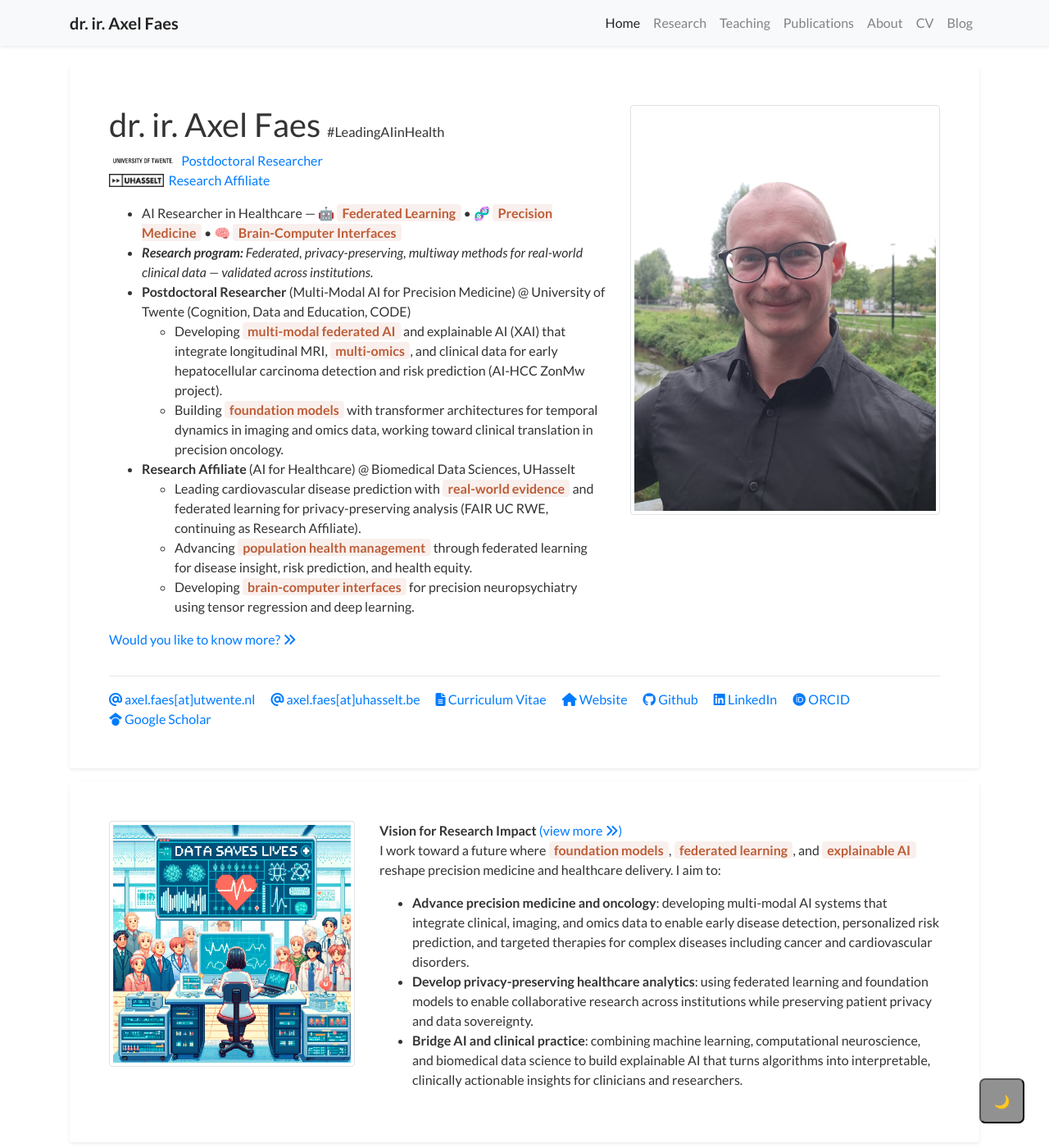
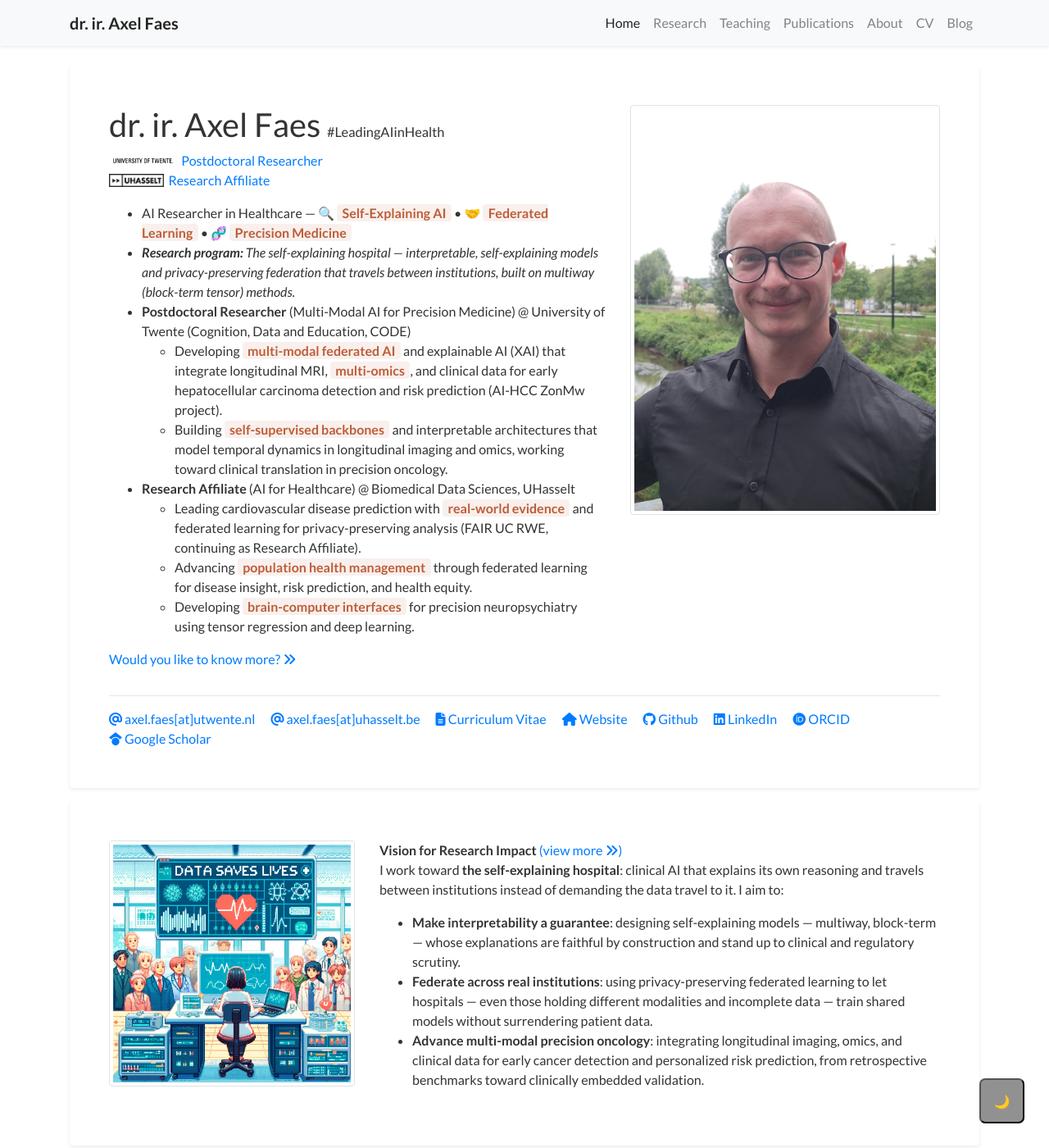
Before and after one commit to TheAxeC/theaxec.github.io, a Jekyll site: the page built from _pages/index.md, in a window 1280 px wide and 1400 px high. Shown: the whole window at 82% size. Built offline with Jekyll 4.4.1, drawn with Linux system fonts in a browser that asks for light colours; a style sheet for code colours, icons or effects is not loaded; some of the changed text lies outside the part shown.

Commit message:
Revise biography and research description for clarity and focus on self-explaining AI and federated learning; update teaching philosophy to emphasize trust in AI systems.

```diff
--- a/_data/website.yml
+++ b/_data/website.yml
@@ -6,9 +6,9 @@ description:
   title: dr. ir. Axel Faes
   subtitle: "#LeadingAIinHealth"
   biography: |
-    Axel Faes is a postdoctoral researcher in AI for healthcare, specializing in federated learning, precision medicine, and brain-computer interfaces. At the University of Twente (Cognition, Data and Education), he develops foundation models and explainable AI integrating longitudinal MRI, multi-omics, and clinical data for early hepatocellular carcinoma detection within the AI-HCC ZonMw project.
+    Axel Faes is a postdoctoral researcher in AI for healthcare, specializing in interpretable, self-explaining AI and privacy-preserving federated learning for precision medicine. At the University of Twente (Cognition, Data and Education), he develops self-supervised imaging backbones and interpretable models integrating longitudinal MRI, multi-omics, and clinical data for early hepatocellular carcinoma detection within the AI-HCC ZonMw project.
     Previously at Hasselt University's Biomedical Data Sciences group, he served as technical machine learning lead and scientific coordinator of the Flanders AI Research Program's Real World Evidence use case, advancing cardiovascular disease prediction and population health management through federated learning. He holds M.Sc. degrees in Computer Science Engineering and Artificial Intelligence from KU Leuven, where he also completed a PhD in Biomedical Sciences on finger movement decoding using tensor regression modeling.
-    His research program develops **federated, privacy-preserving, multiway (tensor) methods for real-world clinical data — validated across institutions**, bridging computational neuroscience, brain-computer interfaces, and multi-modal biomedical AI to advance precision oncology and clinical practice.
+    His research builds toward **the self-explaining hospital**: interpretable, self-explaining models and **privacy-preserving federated learning that travels between institutions**, grounded in **multiway (block-term tensor) methods**. That methodological core began in computational neuroscience and brain-computer interfaces, and now drives multi-modal precision oncology and trustworthy clinical decision support.
 
   positions:
     - name: 'Postdoctoral Researcher'
@@ -18,17 +18,17 @@ description:
       url: 'https://www.uhasselt.be/en/instituten-en/biomed-en/immunology/biomedical-data-sciences'
       image: 'assets/images/badges/UHasselt.jpg'
   content_mobile: |
-    AI Researcher in Healthcare - 🤖 `Federated Learning` • 🧬 `Precision Medicine` • 🧠 `Brain-Computer Interfaces`
+    AI Researcher in Healthcare - 🔍 `Self-Explaining AI` • 🤝 `Federated Learning` • 🧬 `Precision Medicine`
 
     Postdoctoral Researcher (Multi-Modal AI for Precision Medicine) @ University of Twente
 
     Research Affiliate (AI for Healthcare) @ Biomedical Data Sciences, UHasselt
 
-    **Research Focus**: *Federated, privacy-preserving, multiway methods for real-world clinical data — validated across institutions.*
-      - Foundation models for precision medicine
-      - Federated learning for privacy-preserving healthcare analytics
-      - Explainable AI (XAI) for early cancer detection and risk stratification
-      - Multi-modal AI integrating clinical, imaging, and omics data for precision oncology
+    **Research Focus**: *The self-explaining hospital — interpretable, self-explaining models and federation that travels between institutions.*
+      - Interpretable, self-explaining models (block-term / multiway) for clinical decisions
+      - Federated learning that travels between hospitals — privacy-preserving, modality-incomplete
+      - Multi-modal precision oncology: longitudinal MRI + omics + clinical for early cancer detection
+      - Self-supervised backbones for longitudinal medical imaging
 
     **Professional Affiliations**:
       - University of Twente (Cognition, Data and Education section)
@@ -37,11 +37,11 @@ description:
 
       <a href="about">Would you like to know more? <i class="fas fa-angle-double-right"></i></a>
   content: |
-    - AI Researcher in Healthcare — 🤖 `Federated Learning` • 🧬 `Precision Medicine` • 🧠 `Brain-Computer Interfaces`
-    - ***Research program:*** *Federated, privacy-preserving, multiway methods for real-world clinical data — validated across institutions.*
+    - AI Researcher in Healthcare — 🔍 `Self-Explaining AI` • 🤝 `Federated Learning` • 🧬 `Precision Medicine`
+    - ***Research program:*** *The self-explaining hospital — interpretable, self-explaining models and privacy-preserving federation that travels between institutions, built on multiway (block-term tensor) methods.*
     - **Postdoctoral Researcher** (Multi-Modal AI for Precision Medicine) @ University of Twente (Cognition, Data and Education, CODE)
       - Developing `multi-modal federated AI` and explainable AI (XAI) that integrate longitudinal MRI, `multi-omics`, and clinical data for early hepatocellular carcinoma detection and risk prediction (AI-HCC ZonMw project).
-      - Building `foundation models` with transformer architectures for temporal dynamics in imaging and omics data, working toward clinical translation in precision oncology.
+      - Building `self-supervised backbones` and interpretable architectures that model temporal dynamics in longitudinal imaging and omics, working toward clinical translation in precision oncology.
     - **Research Affiliate** (AI for Healthcare) @ Biomedical Data Sciences, UHasselt
       - Leading cardiovascular disease prediction with `real-world evidence` and federated learning for privacy-preserving analysis (FAIR UC RWE, continuing as Research Affiliate).
       - Advancing `population health management` through federated learning for disease insight, risk prediction, and health equity.
@@ -59,16 +59,16 @@ description:
   portrait_caption: Building Knowledge, Driving Innovation
   research_mobile: |
     **Research**
-      - Developing `foundation models` for multi-modal integration of clinical, imaging, and omics data.
-      - Advancing `precision medicine` and precision oncology through explainable AI frameworks.
-      - Creating `federated learning` algorithms for privacy-preserving healthcare analytics (FAIR UC RWE).
-      - Developing `brain-computer interfaces` using deep learning and tensor regression models.
+      - Designing `self-explaining models` (block-term / multiway) that are interpretable by construction.
+      - Building `federated learning` that travels between hospitals — privacy-preserving, modality-incomplete (FAIR UC RWE).
+      - Advancing `multi-modal precision oncology` — longitudinal MRI, omics, and clinical data for early cancer detection.
+      - Methodological roots in neural decoding and `brain-computer interfaces`, where my block-term tensor methods began.
   research: |
     **Vision for Research Impact** <a href="/research">(view more <i class="fas fa-angle-double-right"></i>)</a>
-    I work toward a future where `foundation models`, `federated learning`, and `explainable AI` reshape precision medicine and healthcare delivery. I aim to:
-    - **Advance precision medicine and oncology**: developing multi-modal AI systems that integrate clinical, imaging, and omics data to enable early disease detection, personalized risk prediction, and targeted therapies for complex diseases including cancer and cardiovascular disorders.
-    - **Develop privacy-preserving healthcare analytics**: using federated learning and foundation models to enable collaborative research across institutions while preserving patient privacy and data sovereignty.
-    - **Bridge AI and clinical practice**: combining machine learning, computational neuroscience, and biomedical data science to build explainable AI that turns algorithms into interpretable, clinically actionable insights for clinicians and researchers.
+    I work toward **the self-explaining hospital**: clinical AI that explains its own reasoning and travels between institutions instead of demanding the data travel to it. I aim to:
+    - **Make interpretability a guarantee**: designing self-explaining models — multiway, block-term — whose explanations are faithful by construction and stand up to clinical and regulatory scrutiny.
+    - **Federate across real institutions**: using privacy-preserving federated learning to let hospitals — even those holding different modalities and incomplete data — train shared models without surrendering patient data.
+    - **Advance multi-modal precision oncology**: integrating longitudinal imaging, omics, and clinical data for early cancer detection and personalized risk prediction, from retrospective benchmarks toward clinically embedded validation.
 
   biomed_url: assets/images/webpage/dls.webp
   biomed_caption: Innovating Computational Solutions for Real-World Health Challenges
@@ -93,7 +93,7 @@ description:
 research:
   title: Research Diary
   content: |
-    Welcome to my research corner, where I advance `AI for precision medicine`. Here, you'll find projects, insights, and innovations in `multi-modal federated AI`, `foundation models`, and `explainable AI` applied to real-world healthcare challenges—from hepatocellular carcinoma detection and cardiovascular risk prediction to neural decoding for `brain-computer interfaces`. Join me as I translate cutting-edge AI methods into clinical impact.
+    Welcome to my research corner, where I advance `AI for precision medicine`. Here, you'll find projects, insights, and innovations in `self-explaining models`, `federated learning`, and `interpretable AI` applied to real-world healthcare challenges—from hepatocellular carcinoma detection and cardiovascular risk prediction to the neural decoding where my block-term tensor methods began. Join me as I translate trustworthy AI methods into clinical impact.
 
 ###########
 # Metrics #
@@ -226,7 +226,7 @@ updates:
     desc: Joined the Twente Health School (interdisciplinary health-research summer school) at the University of Twente
     time: 2026
   - picture: /assets/images/updates/collaboration.webp
-    desc: New position as Postdoctoral Researcher at University of Twente focusing on Foundation Models & Multi-Modal Federated Learning for HCC Detection
+    desc: New position as Postdoctoral Researcher at University of Twente focusing on Self-Supervised Imaging Backbones & Multi-Modal Federated Learning for HCC Detection
     time: January 2026
   - picture: /assets/images/updates/publication.webp
     desc: Paper accepted at FLLM2025 - "Optimizing Federated Block-Term Tensor Regression" (Spotlight presentation)
--- a/_pages/research.md
+++ b/_pages/research.md
@@ -3,55 +3,55 @@ layout: cards
 title: Research
 navbar_name: Research
 permalink: /research
-description: "Research statement of Dr. Axel Faes - multi-modal foundation models, privacy-preserving federated learning, and brain-computer interfaces for precision medicine and oncology."
-keywords: "Axel Faes research, foundation models, federated learning, precision oncology, brain-computer interfaces, tensor regression, explainable AI, healthcare"
+description: "Research statement of Dr. Axel Faes - self-explaining, interpretable AI and privacy-preserving federated learning that travels between hospitals, for precision oncology and trustworthy clinical decision support."
+keywords: "Axel Faes research, self-explaining AI, interpretable machine learning, federated learning, block-term tensor regression, precision oncology, hepatocellular carcinoma, trustworthy clinical AI, healthcare"
 ---
 
 # Research
 
-I build **AI systems that learn from sensitive, multi-modal biomedical data without compromising patient privacy**, and I translate them into tools clinicians can actually trust. My work sits at the intersection of three areas that have converged over the course of my career: **multi-modal foundation models**, **privacy-preserving federated learning**, and **neural decoding for brain-computer interfaces**. My current methodological focus is on **deep learning** and **explainable AI (XAI)** — designing architectures expressive enough to capture multi-modal biomedical signal, and interpretable enough for clinicians to rely on. The connective tissue across all three areas is a single motivating question: *how do we turn high-dimensional, fragmented, privacy-constrained health data into clinically actionable insight?*
+I build clinical AI with two properties most systems lack: it can **explain its own reasoning** to the clinician using it, and it can be **trained across hospitals without any of them giving up their data**. I think of the goal as **the self-explaining hospital** — care supported by models that are interpretable by design and that travel between institutions instead of forcing the data to travel to them. Three lines of work converge on it: **interpretable, self-explaining models**, **federated learning across real institutions**, and **multi-modal precision oncology**. What ties them together is a methodological signature: **multiway (block-term tensor) models whose structure *is* the explanation**, rather than something reconstructed after the fact.
 
 <!-- card -->
 
 ## Research themes
 
-### 1. Multi-modal foundation models for precision oncology
+### 1. Interpretable, self-explaining models
 
-At the University of Twente (CODE) and Medisch Spectrum Twente, within the **AI-HCC (ZonMw)** project, I develop foundation models and deep learning architectures that integrate **longitudinal MRI, multi-omics profiles, and clinical variables** for the early detection and risk stratification of hepatocellular carcinoma. The core challenge is temporal and cross-modal: disease signal is distributed across imaging, molecular, and clinical timelines that are individually noisy and rarely aligned. I work on transformer-based architectures that model these temporal dynamics jointly, and on explainable-AI frameworks that link imaging features and molecular markers back to clinically meaningful outcomes — a prerequisite for clinical translation in oncology.
+Clinical machine learning is full of models that are accurate and unaccountable — they return a number, not a reason. I design models that are interpretable *by construction*. My **block-term tensor networks** decompose a signal into components that line up with structure a clinician already reasons about — regions, rhythms, time windows, modalities — so the explanation is read directly off the model rather than approximated afterwards by a separate tool. The aim is to make interpretability a **first-class design objective and a guarantee**, not a disclaimer bolted on at the end. This matters most exactly where AI is hardest to trust: high-stakes, low-data clinical decisions, where a plausible-but-wrong answer is worse than no answer at all.
 
-### 2. Privacy-preserving federated learning for healthcare
+### 2. Federated learning that travels between institutions
 
-As Scientific Coordinator of the **Flanders AI Research Program's Real-World Evidence use case** and Technical Machine Learning Lead of the Biomedical Data Sciences group at UHasselt, I built federated learning frameworks that let institutions collaborate on clinical research **without ever sharing raw patient data**. This line of work spans federated tensor regression for longitudinal health data, distributed architectures for heterogeneous clinical datasets, and the practical translation of these methods into cardiovascular disease prediction and population health management. Privacy-preserving collaboration is, to me, the central enabler of large-scale clinical AI — it is what makes the data accessible in the first place.
+The most informative clinical data is fragmented across hospitals and walled off by privacy law — which is precisely why so much of it stays unused. I build **federated learning** methods that let institutions train shared models **without raw data ever leaving their walls**, including the hard, realistic case where different sites hold **different modalities and incomplete records**. As Technical Machine Learning Lead and Scientific Coordinator of the **Flanders AI Research Program's Real-World Evidence use case** at UHasselt, I built these systems across multiple institutions for cardiovascular risk prediction and population health management. Federation is what turns locked, scattered data into something a model can learn from in the first place.
 
-### 3. Brain-computer interfaces and neural decoding
+### 3. Multi-modal precision oncology
 
-My doctoral and postdoctoral research decoded **finger movements and sign-language gestures from high-density intracranial recordings (ECoG)**. I introduced **block-term tensor regression** methods that capture the spatiotemporal structure of neural signals more faithfully than conventional approaches, and I studied cross-subject generalisation for robust, deployable BCIs. This work advances both the fundamental understanding of how the motor cortex encodes movement and language, and the assistive communication technology that can restore function for people who have lost it.
+Within the **AI-HCC (ZonMw)** project at the University of Twente and Medisch Spectrum Twente, I develop models that integrate **longitudinal MRI, multi-omics, and clinical variables** for the early detection and risk stratification of hepatocellular carcinoma. The signal is spread across imaging, molecular, and clinical timelines that are each noisy and rarely aligned, so I work on **self-supervised backbones for longitudinal medical imaging** that learn from unlabelled scans, and on architectures that model these timelines jointly. This is where the other two threads meet: a model that flags rising cancer risk has to **say why**, and has to learn from cohorts **no single hospital holds on its own**.
 
-### A cross-cutting methodological thread
+### Where the methods came from
 
-These themes are not separate projects but one research programme. The tensor methods I developed for neural decoding became the basis for **federated** regression on clinical data; that foundation now drives my work on **deep learning architectures** and **explainable AI** for multi-modal precision medicine. The explainability demands of oncology echo the interpretability I need for BCIs to be clinically credible. My contribution is to treat privacy, multi-modality, and interpretability not as constraints bolted on after the fact, but as first-class design objectives.
+The spine of this programme was forged in **neural decoding**. During my PhD and early postdoctoral work I decoded finger movements and sign-language gestures from high-density intracranial (ECoG) recordings, and to capture the spatiotemporal structure of neural signals I developed **block-term tensor regression**. Those methods — multiway, structured, interpretable — turned out to be exactly what trustworthy federated clinical modelling needs. Brain-computer interfacing is where my methodological core was built; precision medicine is where it now does its work.
 
 <!-- card -->
 
 ## Research agenda (next 3–5 years)
 
-As an independent investigator, my goal is to establish a group at the convergence of my three themes: **federated foundation models for trustworthy precision medicine**. Concretely, I aim to:
+As an independent investigator, I want to build a group around the self-explaining hospital. Concretely, I aim to:
 
-- **Unify federated learning and foundation models.** Foundation models are data-hungry; the richest biomedical data is locked behind privacy and institutional boundaries. I will develop methods to *pre-train and adapt foundation models in a federated setting*, so that multi-institutional cohorts can power large models without centralising sensitive data.
-- **Advance multi-modal clinical translation.** Building on AI-HCC, I will extend multi-modal integration (imaging + omics + clinical) to additional oncological and cardiovascular indications, working directly with hospital partners to move from retrospective benchmarks to prospective, clinically embedded validation.
-- **Make trustworthy AI a deliverable, not a disclaimer.** I will continue to develop explainable-AI and uncertainty-quantification methods designed for the realities of clinical and regulatory acceptance, so that model outputs are interpretable and actionable for clinicians.
-- **Sustain open, reusable infrastructure.** I will keep building the open-source tooling (below) that lowers the barrier for life scientists to apply these methods, because reproducible infrastructure is how methodological advances actually reach the clinic.
+- **Make interpretability a guarantee, not a hope.** Develop self-explaining multiway architectures whose explanations are **faithful by construction** and stand up to clinical and regulatory scrutiny — so "interpretable" is a property you can verify, not a claim you take on trust.
+- **Federate across real, uneven hospitals.** Build methods that let institutions holding **different modalities and incomplete data** train models which genuinely travel between them — moving from simulated silos to prospective, cross-border deployment.
+- **Carry multi-modal oncology to the clinic.** Extend the HCC work from retrospective benchmarks to **prospective, clinically embedded validation**, and to further oncological and cardiovascular indications, in direct partnership with hospitals.
+- **Sustain open, reusable infrastructure.** Keep building the open-source tooling (below) that lets life scientists and clinicians actually use these methods, because reproducible infrastructure is how a method reaches the bedside.
 
 <!-- card -->
 
 ## Funding, projects & open science
 
-**Grants and projects.** My research has been supported by, and I have contributed to, competitively funded programmes including an **FWO Fundamental Research grant** (doctoral project on finger-movement decoding), the **Flanders AI Research Program – Real-World Evidence use case** (Scientific Coordinator, ~10 researchers across 4 institutions), **ELIXIR Belgium** (consortium partner, health-data re-use and federated analyses), and the **AI-HCC (ZonMw)** project at the University of Twente. I was also selected — ranked 4th among international contractors — for the **European Food Safety Authority (EFSA) Framework Contract** in statistical and epidemiological analysis.
+**Grants and projects.** My research has been supported by, and I have contributed to, competitively funded programmes including an **FWO Fundamental Research grant** (doctoral project on finger-movement decoding), the **Flanders AI Research Program – Real-World Evidence use case** (Scientific Coordinator, ~10 researchers across 4 institutions), **ELIXIR Belgium** (consortium partner, federated health-data re-use), and the **AI-HCC (ZonMw)** project at the University of Twente. I was also selected — ranked 4th among international contractors — for the **European Food Safety Authority (EFSA) Framework Contract** in statistical and epidemiological analysis.
 
 **Open-source software.** I believe methods should ship as usable tools. I author or contribute to:
 
 - **[FLkit](https://github.com/UHasselt-BiomedicalDataSciences/federated-learning-toolkit)** — a community federated-learning toolkit helping life scientists apply privacy-preserving methods to decentralised, sensitive data (contributor).
-- **[Block-Term Tensor Regression (BTTR)](https://github.com/TheAxeC/block-term-tensor-regression)** — a documented Python package making tensor regression reproducible for neuroscience and beyond.
+- **[Block-Term Tensor Regression (BTTR)](https://github.com/TheAxeC/block-term-tensor-regression)** — a documented Python package making interpretable tensor regression reproducible for neuroscience and beyond.
 - **[Federated Learning Tutorial](https://github.com/TheAxeC/federated-learning-tutorial)** — a step-by-step research tutorial lowering the entry barrier for newcomers.
 
 **Collaborations.** My work is inherently multi-institutional, spanning the University of Twente, UHasselt, KU Leuven, Medisch Spectrum Twente, the University of Antwerp, and VIB.
```
Also changed, not shown: _pages/teaching.md (+3 -3 lines), 1 other file.
